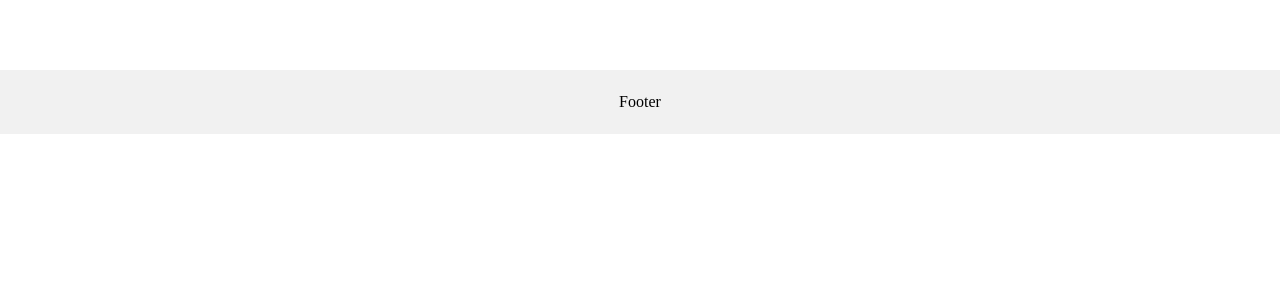
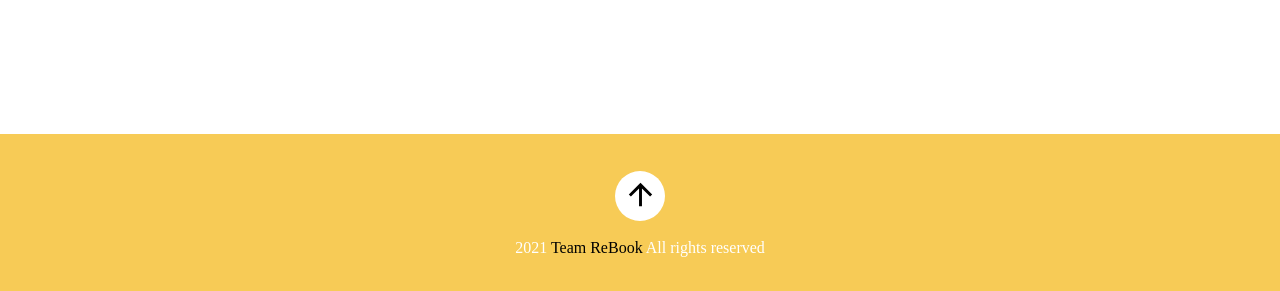
Before and after one commit to CodingOnTeamBook/Rebook_React_Node, a React (Create React App) app in the folder client/: page / in a window 1280 px wide. Shown: the part 730-1021 px from the top of the page. Before the commit the page ends 864 px from the top, so only its background shows below. Built offline with nearby package versions, Linux system fonts and the light colour scheme; no server answers; a web font is replaced by a local one.

Commit message:
Footer 제작, scroll to top 버튼 제작

```diff
--- a/client/src/components/common/Footer.tsx
+++ b/client/src/components/common/Footer.tsx
@@ -1,17 +1,70 @@
-import React, { FunctionComponent } from 'react';
+import React, { FunctionComponent, useRef } from 'react';
 import styled from 'styled-components';
+import ArrowUpwardIcon from '@material-ui/icons/ArrowUpward';
 
 const FooterContainer = styled.footer`
   width: 100%;
-  height: 4rem;
+  height: 10rem;
   display: flex;
+  flex-direction: column;
   justify-content: center;
   align-items: center;
-  background-color: ${(props) => props.theme.palette.white};
+  background-color: ${(props) => props.theme.palette.yellow};
+  margin-top: 4rem;
+`;
+
+const ScrollToTopBtn = styled.button`
+  width: 50px;
+  height: 50px;
+  border: 0px;
+  border-radius: 50%;
+  background-color: white;
+  cursor: pointer;
+
+  &:hover {
+    transform: scale(1.1);
+  }
+`;
+
+const GitHub = styled.p`
+  margin-top: 18px;
+  margin-bottom: 0;
+  color: white;
+
+  a {
+    color: black;
+  }
+
+  a:hover {
+    color: red;
+  }
 `;
 
 const Footer: FunctionComponent = () => {
-  return <FooterContainer>Footer</FooterContainer>;
+  const onClick = () => {
+    window.scroll({
+      top: 0,
+      behavior: 'smooth',
+    });
+  };
+  return (
+    <FooterContainer>
+      <ScrollToTopBtn onClick={onClick}>
+        <ArrowUpwardIcon fontSize="large" />
+      </ScrollToTopBtn>
+      <GitHub>
+        2021{' '}
+        <a
+          href={'https://github.com/CodingOnTeamBook/Rebook_React_Node'}
+          target={'_blank'}
+          rel="noreferrer"
+        >
+          Team ReBook
+        </a>{' '}
+        All rights reserved
+      </GitHub>
+    </FooterContainer>
+  );
 };
 
 export default Footer;
```
